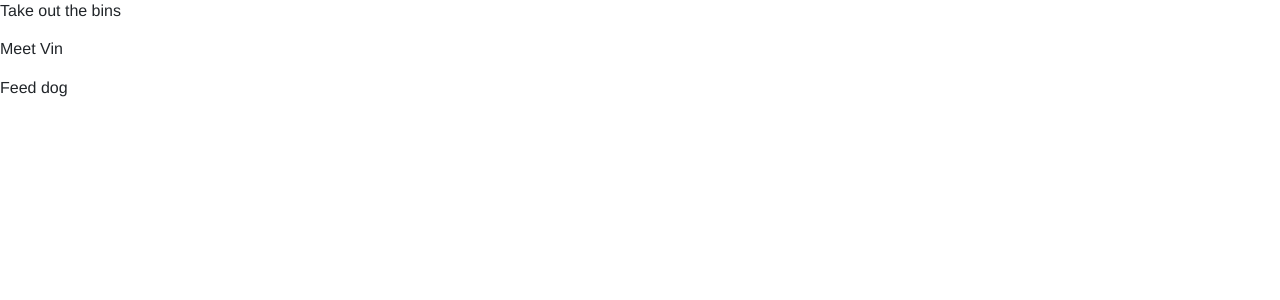
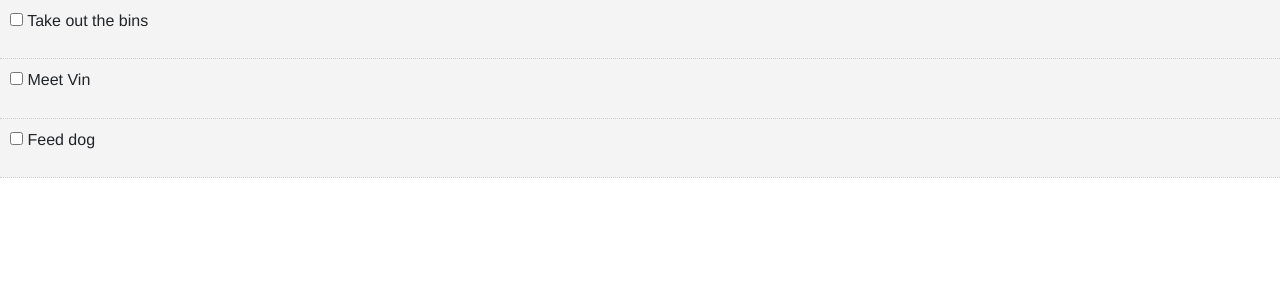
Before and after one commit to timmlaxton/React_Apps, a React (Create React App) app in the folder my-app/: page / in a window 1280 px wide. Shown: the top 300 px of the page. Built offline with nearby package versions, Linux system fonts and the light colour scheme.

Commit message:
added mark complete and on change

```diff
--- a/my-app/src/components/TodoItem.js
+++ b/my-app/src/components/TodoItem.js
@@ -1,13 +1,33 @@
  import React, { Component } from 'react'
+ import PropTypes from 'prop-types';
 
  export class TodoItem extends Component {
+   getStyle = () => {
+     return {
+       background: '#f4f4f4',
+       padding: "10px",
+       borderBottom: '1px #ccc dotted',
+       textDecoration: this.props.todo.completed ?
+       'line-through' : 'none'
+     }
+   }
+
+   markComplete = (e) => {
+     console.log(this.props);
+   }
+
    render(){
      return (
-       <div>
-       <p>{ this.props.todo.title}</p>
+       <div style={this.getStyle()}>
+       <p>
+       <input type="checkbox" onChange={this.markComplete} /> {' '}
+       { this.props.todo.title}</p>
        </div>
      )
    }
  }
+ TodoItem.propTypes = {
+   todos: PropTypes.object.isRequired
+ }
 
  export default TodoItem
--- a/my-app/src/components/Todos.js
+++ b/my-app/src/components/Todos.js
@@ -1,6 +1,6 @@
 import React, {Component} from 'react';
 import TodoItem from './TodoItem';
-import PropTypes from 'prop-types';
+import PropTypes from  'prop-types'
 
 class Todos extends Component {
   render() {
```
